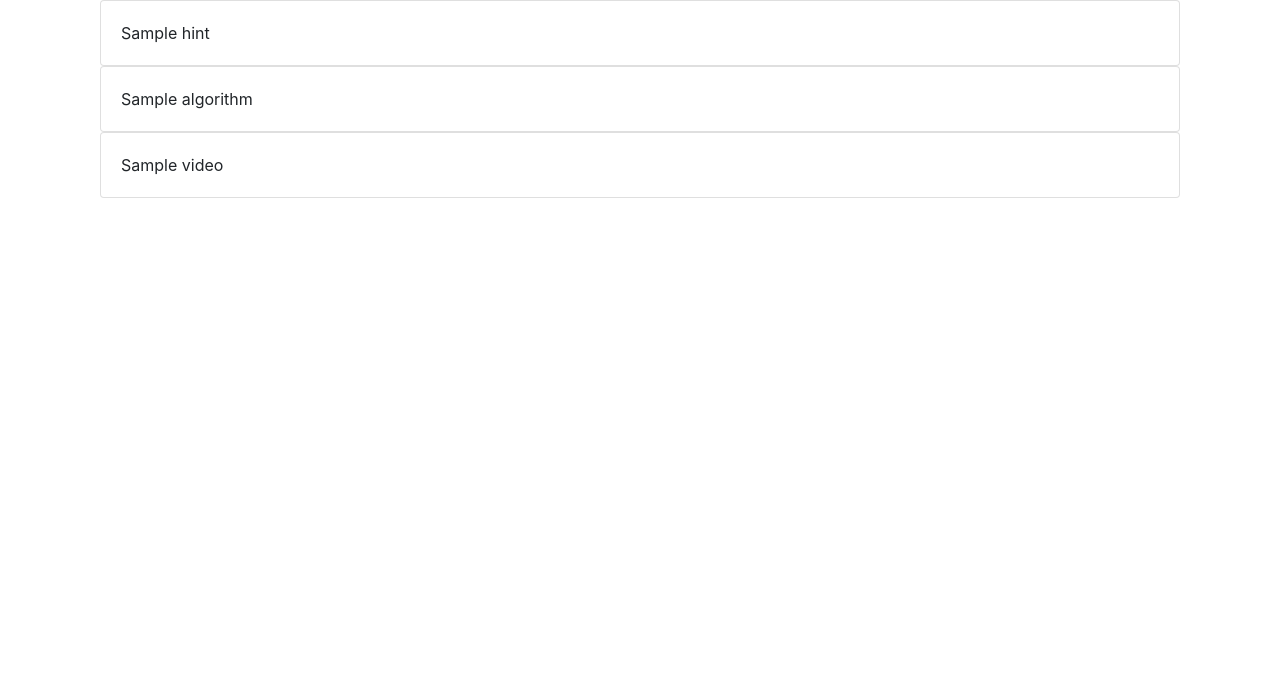
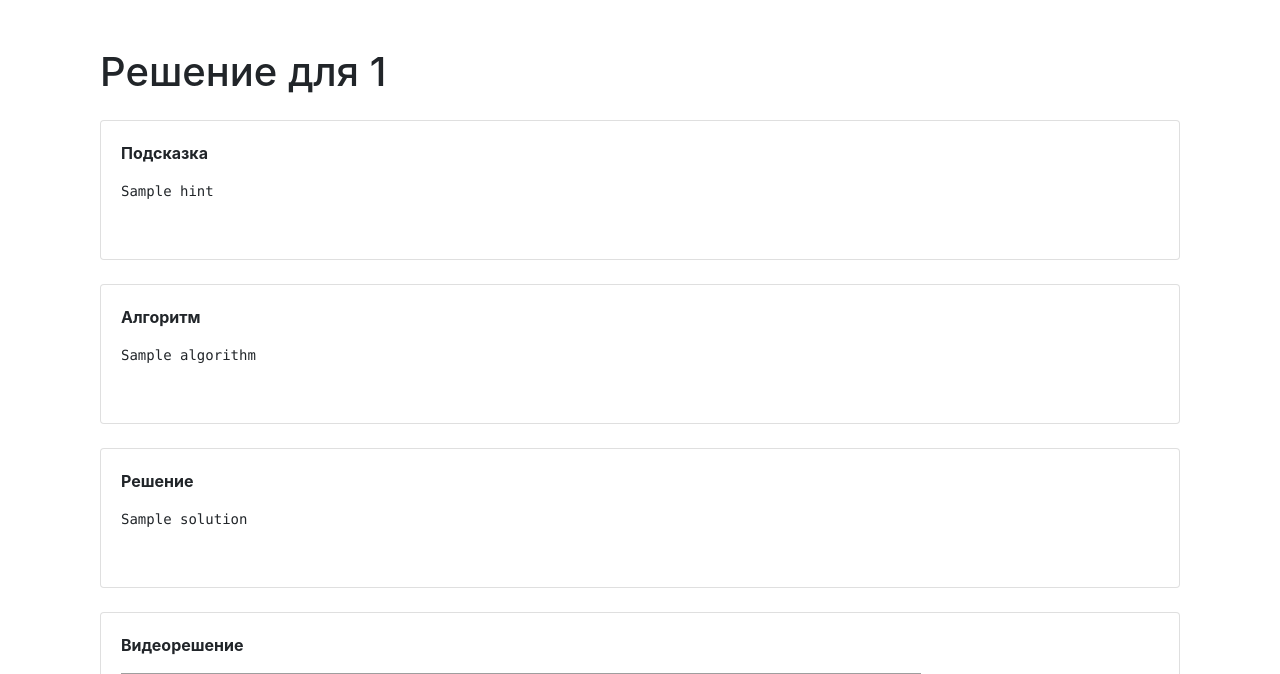
Before and after one commit to kushedow/stepik-answers, a Flask app: template templates/solution.html in a window 1280 px wide. Shown: the top 674 px of the page. Before the commit the page ends 198 px from the top, so only its background shows below. Run offline with Flask 2, Linux system fonts and the light colour scheme; the template is opened without the code that fills it: most values are stand-ins (such as "Sample title", 1, 10 or a date in 2020); some libraries are stand-ins or nearby versions; grey boxes are pictures that could not be loaded.

Commit message:
markup fix

```diff
--- a/templates/solution.html
+++ b/templates/solution.html
@@ -1,23 +1,41 @@
 {% extends 'base.html' %}
 {% block container %}
 
-<div class="container">
+<div class="container mt-5">
 
-    <div class="card">
+    <h1 class="mb-4">Решение для {{ solution.stepid }}</h1>
+
+    <div class="card mt-4">
         <div class="card-body">
-            {{ solution.hint }}
+            <p><b>Подсказка</b></p>
+            <pre>
+{{ solution.hint }}
+            </pre>
         </div>
     </div>
 
-    <div class="card">
+    <div class="card mt-4">
         <div class="card-body">
-            {{ solution.algorithm }}
+            <p><b>Алгоритм</b></p>
+            <pre>
+{{ solution.algorithm }}
+            </pre>
         </div>
     </div>
 
-    <div class="card">
+    <div class="card mt-4">
         <div class="card-body">
-            {{ solution.video }}
+            <p><b>Решение</b></p>
+            <pre>
+{{ solution.solution }}
+            </pre>
+        </div>
+    </div>
+
+    <div class="card mt-4">
+        <div class="card-body">
+            <p><b>Видеорешение</b></p>
+            <iframe width="800" height="600" src="https://www.youtube.com/embed/{{ solution.video }}" frameborder="0" allow="accelerometer; encrypted-media; gyroscope; picture-in-picture" allowfullscreen></iframe>
         </div>
     </div>
 
```
